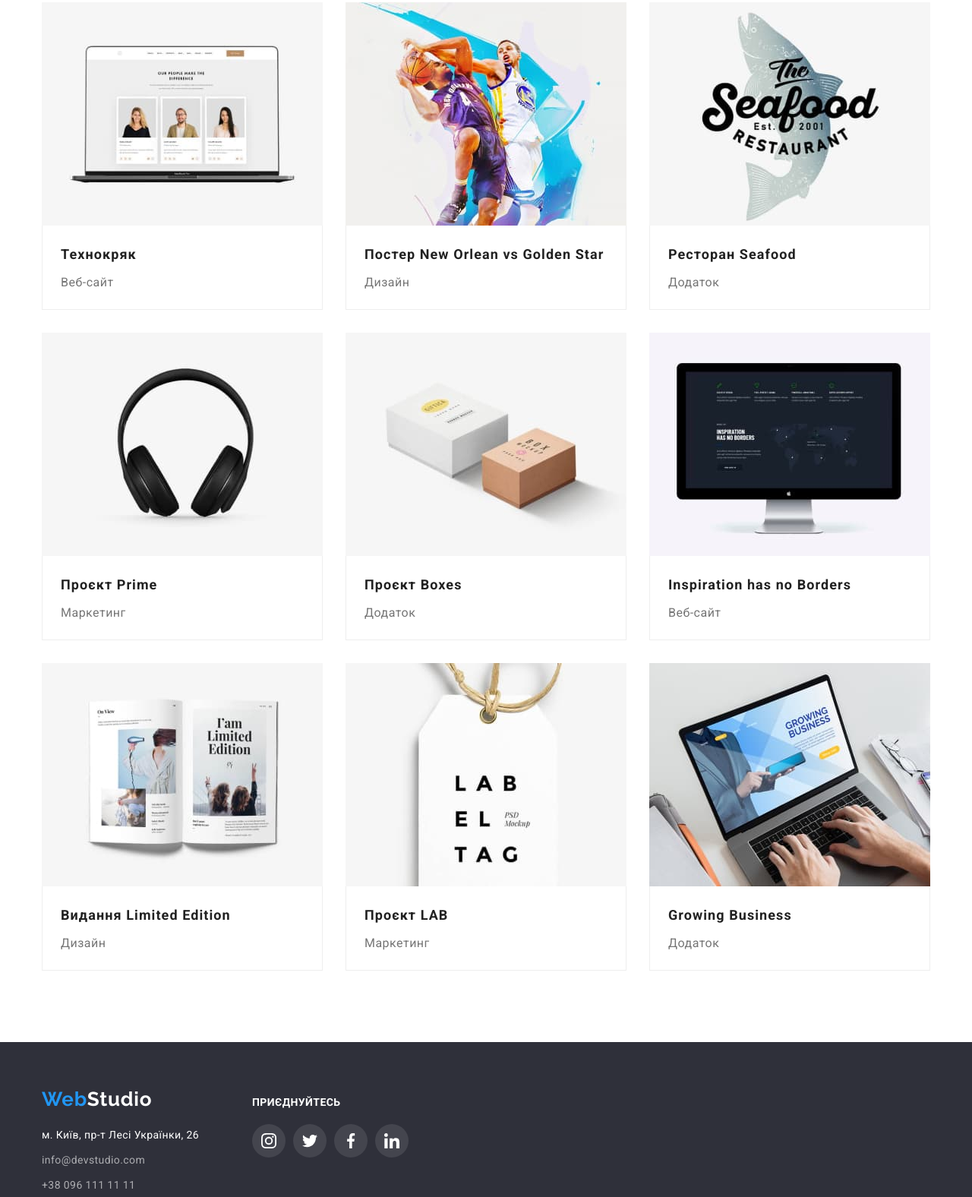
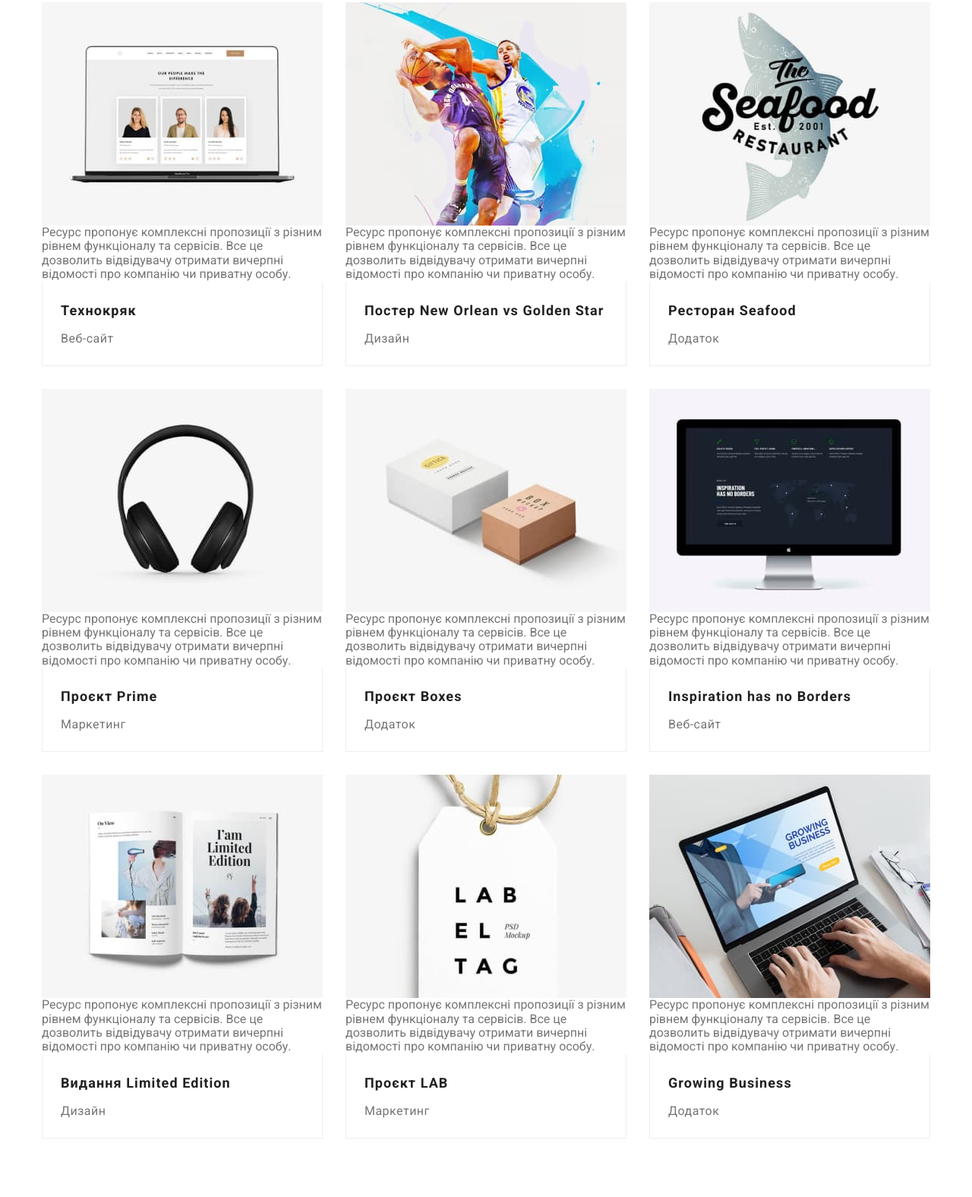
Before and after one commit to DmytroSadovskyi/goit-markup-hw-05, a plain HTML site: page portfolio.html in a window 1280 px wide. Shown: the part 260-1836 px from the top of the page at 76% size. Drawn offline with nearby package versions, Linux system fonts and the light colour scheme.

Commit message:
Додає розмітку для створення оверлея

```diff
--- a/portfolio.html
+++ b/portfolio.html
@@ -60,7 +60,12 @@
           <ul class="project-list list">
             <li class="project-item">
               <a href="#" class="project-link">
-                <img src="./images/web-site-1.jpg" alt="ноутбук із відкритим сайтом" width="370" class="project-image" />
+                <div class="project-thumb">
+                  <img src="./images/web-site-1.jpg" alt="ноутбук із відкритим сайтом" width="370" />
+                  <div class="overlay">
+                    <p>Ресурс пропонує комплексні пропозиції з різним рівнем функціоналу та сервісів. Все це дозволить відвідувачу отримати вичерпні відомості про компанію чи приватну особу.</p>
+                  </div>
+                </div>
                 <div class="project-descr">
                   <h2 class="project-name">Технокряк</h2>
                   <p class="project-type">Веб-сайт</p>
@@ -68,8 +73,13 @@
               </a>
             </li>
             <li class="project-item">
-              <a href="#" class="project-link"
-                ><img src="./images/poster-design.jpg" alt="один баскетболіст намагається відібрати м'яч у іншого" width="370" class="project-image" />
+              <a href="#" class="project-link">
+                <div class="project-thumb">
+                  <img src="./images/poster-design.jpg" alt="один баскетболіст намагається відібрати м'яч у іншого" width="370" />
+                  <div class="overlay">
+                    <p>Ресурс пропонує комплексні пропозиції з різним рівнем функціоналу та сервісів. Все це дозволить відвідувачу отримати вичерпні відомості про компанію чи приватну особу.</p>
+                  </div>
+                </div>
                 <div class="project-descr">
                   <h2 class="project-name">Постер <span lang="en">New Orlean vs Golden Star</span></h2>
                   <p class="project-type">Дизайн</p>
@@ -77,8 +87,13 @@
               >
             </li>
             <li class="project-item">
-              <a href="#" class="project-link"
-                ><img src="./images/restaurant-app.jpg" alt="назва ресторану на фоні риби" width="370" class="project-image" />
+              <a href="#" class="project-link">
+                <div class="project-thumb">
+                  <img src="./images/restaurant-app.jpg" alt="назва ресторану на фоні риби" width="370" />
+                  <div class="overlay">
+                    <p>Ресурс пропонує комплексні пропозиції з різним рівнем функціоналу та сервісів. Все це дозволить відвідувачу отримати вичерпні відомості про компанію чи приватну особу.</p>
+                  </div>
+                </div>
                 <div class="project-descr">
                   <h2 class="project-name">Ресторан <span lang="en">Seafood</span></h2>
                   <p class="project-type">Додаток</p>
@@ -86,8 +101,13 @@
               </a>
             </li>
             <li class="project-item">
-              <a href="#" class="project-link"
-                ><img src="./images/project-prime.jpg" alt="чорні накладні навушники" width="370" class="project-image" />
+              <a href="#" class="project-link">
+                <div class="project-thumb">
+                  <img src="./images/project-prime.jpg" alt="чорні накладні навушники" width="370" />
+                  <div class="overlay">
+                    <p>Ресурс пропонує комплексні пропозиції з різним рівнем функціоналу та сервісів. Все це дозволить відвідувачу отримати вичерпні відомості про компанію чи приватну особу.</p>
+                  </div>
+                </div>
                 <div class="project-descr">
                   <h2 class="project-name">Проєкт <span lang="en">Prime</span></h2>
                   <p class="project-type">Маркетинг</p>
@@ -95,8 +115,13 @@
               </a>
             </li>
             <li class="project-item">
-              <a href="#" class="project-link"
-                ><img src="./images/boxes-app.jpg" alt="дві коробки з написами: біла ліворуч і коричнева - праворуч" width="370" class="project-image" />
+              <a href="#" class="project-link">
+                <div class="project-thumb">
+                  <img src="./images/boxes-app.jpg" alt="дві коробки з написами: біла ліворуч і коричнева - праворуч" width="370" />
+                  <div class="overlay">
+                    <p>Ресурс пропонує комплексні пропозиції з різним рівнем функціоналу та сервісів. Все це дозволить відвідувачу отримати вичерпні відомості про компанію чи приватну особу.</p>
+                  </div>
+                </div>
                 <div class="project-descr">
                   <h2 class="project-name">Проєкт <span lang="en">Boxes</span></h2>
                   <p class="project-type">Додаток</p>
@@ -104,8 +129,13 @@
               </a>
             </li>
             <li class="project-item">
-              <a href="#" class="project-link"
-                ><img src="./images/web-site-2.jpg" alt="монітор з відкритим сайтом" width="370" class="project-image" />
+              <a href="#" class="project-link">
+                <div class="project-thumb">
+                  <img src="./images/web-site-2.jpg" alt="монітор з відкритим сайтом" width="370" />
+                  <div class="overlay">
+                    <p>Ресурс пропонує комплексні пропозиції з різним рівнем функціоналу та сервісів. Все це дозволить відвідувачу отримати вичерпні відомості про компанію чи приватну особу.</p>
+                  </div>
+                </div>
                 <div class="project-descr">
                   <h2 lang="en" class="project-name">Inspiration has no Borders</h2>
                   <p class="project-type">Веб-сайт</p>
@@ -113,8 +143,13 @@
               </a>
             </li>
             <li class="project-item">
-              <a href="#" class="project-link"
-                ><img src="./images/limited-edition.jpg" alt="розгорнутий журнал" width="370" class="project-image" />
+              <a href="#" class="project-link">
+                <div class="project-thumb">
+                  <img src="./images/limited-edition.jpg" alt="розгорнутий журнал" width="370" />
+                  <div class="overlay">
+                    <p>Ресурс пропонує комплексні пропозиції з різним рівнем функціоналу та сервісів. Все це дозволить відвідувачу отримати вичерпні відомості про компанію чи приватну особу.</p>
+                  </div>
+                </div>
                 <div class="project-descr">
                   <h2 class="project-name">Видання <span lang="en">Limited Edition</span></h2>
                   <p class="project-type">Дизайн</p>
@@ -122,8 +157,13 @@
               </a>
             </li>
             <li class="project-item">
-              <a href="#" class="project-link"
-                ><img src="./images/project-lab.jpg" alt="біла бірка з чорним текстом" width="370" class="project-image" />
+              <a href="#" class="project-link">
+                <div class="project-thumb">
+                  <img src="./images/project-lab.jpg" alt="біла бірка з чорним текстом" width="370" />
+                  <div class="overlay">
+                    <p>Ресурс пропонує комплексні пропозиції з різним рівнем функціоналу та сервісів. Все це дозволить відвідувачу отримати вичерпні відомості про компанію чи приватну особу.</p>
+                  </div>
+                </div>
                 <div class="project-descr">
                   <h2 class="project-name">Проєкт <span lang="en">LAB</span></h2>
                   <p class="project-type">Маркетинг</p>
@@ -131,8 +171,13 @@
               </a>
             </li>
             <li class="project-item">
-              <a href="#" class="project-link"
-                ><img src="./images/growing-business-app.jpg" alt="людина працює за ноутбуком з додатком" width="370" class="project-image" />
+              <a href="#" class="project-link">
+                <div class="project-thumb">
+                  <img src="./images/growing-business-app.jpg" alt="людина працює за ноутбуком з додатком" width="370" />
+                  <div class="overlay">
+                    <p>Ресурс пропонує комплексні пропозиції з різним рівнем функціоналу та сервісів. Все це дозволить відвідувачу отримати вичерпні відомості про компанію чи приватну особу.</p>
+                  </div>
+                </div>
                 <div class="project-descr">
                   <h2 lang="en" class="project-name">Growing Business</h2>
                   <p class="project-type">Додаток</p>
```
